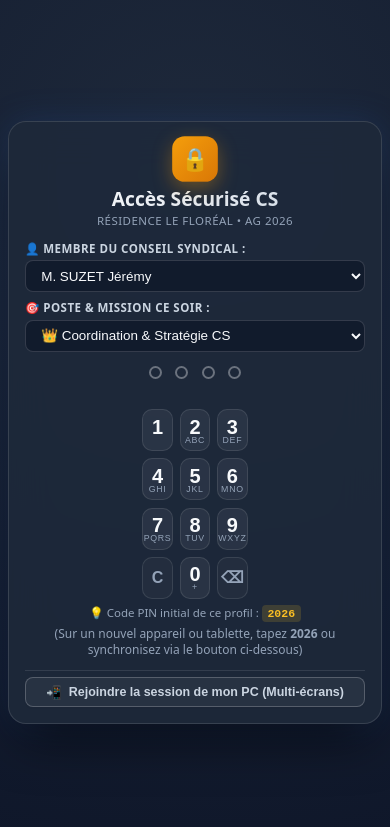
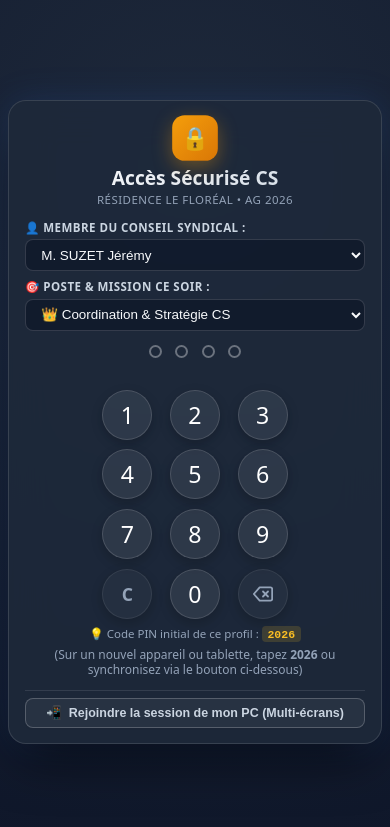
Before and after one commit to Masterjeremysu/L-assembl-e-g-n-ral-FLOR-AL-2026, a plain HTML site: page index.html in a window 390 px wide. Shown: the top 827 px of the page. Drawn offline with nearby package versions, Linux system fonts and the light colour scheme; no server answers.

Commit message:
style(auth): pave numerique epure style smartphone Samsung One UI (touches rondes, suppression sous-lettres, icone retour arriere SVG)

```diff
--- a/css/auth.css
+++ b/css/auth.css
@@ -157,65 +157,69 @@
   box-shadow: 0 0 12px rgba(239, 68, 68, 0.85);
 }
 
-/* Clavier Numérique (Keypad) */
+/* Clavier Numérique (Keypad style smartphone Samsung / One UI) */
 .auth-keypad {
   display: grid;
   grid-template-columns: repeat(3, 1fr);
-  gap: 0.45rem;
-  max-width: 250px;
-  margin: 0 auto 0.45rem;
+  gap: 0.6rem 1.1rem;
+  max-width: 230px;
+  margin: 0.1rem auto 0.5rem;
+  justify-items: center;
 }
 
 .auth-key {
-  height: 42px;
-  background: rgba(255, 255, 255, 0.06);
-  border: 1px solid rgba(255, 255, 255, 0.1);
-  border-radius: 10px;
-  color: #f8fafc;
-  font-size: 1.25rem;
-  font-weight: 700;
+  width: 50px;
+  height: 50px;
+  border-radius: 50%;
+  background: rgba(255, 255, 255, 0.08);
+  border: 1px solid rgba(255, 255, 255, 0.14);
+  color: #ffffff;
+  font-size: 1.45rem;
+  font-weight: 500;
+  font-family: system-ui, -apple-system, 'Segoe UI', Roboto, Helvetica, Arial, sans-serif;
   cursor: pointer;
   display: flex;
-  flex-direction: column;
   align-items: center;
   justify-content: center;
-  transition: all 0.15s ease;
+  transition: all 0.16s cubic-bezier(0.4, 0, 0.2, 1);
   user-select: none;
   -webkit-tap-highlight-color: transparent;
   touch-action: manipulation;
   padding: 0;
-}
-
-.auth-key .sub-letters {
-  font-size: 0.55rem;
-  color: #94a3b8;
-  font-weight: 500;
-  letter-spacing: 0.08em;
-  margin-top: -3px;
-  line-height: 1;
+  box-shadow: 0 4px 12px rgba(0, 0, 0, 0.2);
 }
 
 .auth-key:hover {
-  background: rgba(255, 255, 255, 0.14);
-  border-color: rgba(255, 255, 255, 0.25);
-  transform: translateY(-1px);
+  background: rgba(255, 255, 255, 0.18);
+  border-color: rgba(255, 255, 255, 0.3);
+  transform: scale(1.05);
 }
 
 .auth-key:active {
-  background: #3b82f6;
+  background: rgba(59, 130, 246, 0.45);
   border-color: #3b82f6;
-  transform: scale(0.95);
+  color: #93c5fd;
+  transform: scale(0.92);
+  box-shadow: 0 0 18px rgba(59, 130, 246, 0.6);
 }
 
 .auth-key.key-util {
-  font-size: 1rem;
-  background: rgba(255, 255, 255, 0.03);
+  font-size: 1.1rem;
+  font-weight: 600;
+  background: rgba(255, 255, 255, 0.04);
+  border-color: rgba(255, 255, 255, 0.08);
   color: #94a3b8;
 }
 
 .auth-key.key-util:hover {
   color: #f8fafc;
-  background: rgba(255, 255, 255, 0.1);
+  background: rgba(255, 255, 255, 0.14);
+  border-color: rgba(255, 255, 255, 0.22);
+}
+
+.auth-key.key-util svg {
+  display: block;
+  stroke: currentColor;
 }
 
 /* Message d'erreur avec vibration */
@@ -300,14 +304,14 @@
     height: 10px;
   }
   .auth-keypad {
-    max-width: 220px;
-    gap: 0.35rem;
+    max-width: 200px;
+    gap: 0.35rem 0.8rem;
     margin-bottom: 0.35rem;
   }
   .auth-key {
-    height: 36px;
-    font-size: 1.1rem;
-    border-radius: 8px;
+    width: 42px;
+    height: 42px;
+    font-size: 1.25rem;
   }
   .auth-hint {
     font-size: 0.66rem;
--- a/index.html
+++ b/index.html
@@ -121,20 +121,22 @@
       <!-- Message d'erreur -->
       <div id="authErrorMsg" class="auth-error-msg"></div>
 
-      <!-- Clavier Numérique (Keypad tactile & souris) -->
+      <!-- Clavier Numérique (Keypad tactile & souris style smartphone Samsung) -->
       <div class="auth-keypad">
-        <button type="button" class="auth-key" onclick="onKeypadPress('1')">1<span class="sub-letters">&nbsp;</span></button>
-        <button type="button" class="auth-key" onclick="onKeypadPress('2')">2<span class="sub-letters">ABC</span></button>
-        <button type="button" class="auth-key" onclick="onKeypadPress('3')">3<span class="sub-letters">DEF</span></button>
-        <button type="button" class="auth-key" onclick="onKeypadPress('4')">4<span class="sub-letters">GHI</span></button>
-        <button type="button" class="auth-key" onclick="onKeypadPress('5')">5<span class="sub-letters">JKL</span></button>
-        <button type="button" class="auth-key" onclick="onKeypadPress('6')">6<span class="sub-letters">MNO</span></button>
-        <button type="button" class="auth-key" onclick="onKeypadPress('7')">7<span class="sub-letters">PQRS</span></button>
-        <button type="button" class="auth-key" onclick="onKeypadPress('8')">8<span class="sub-letters">TUV</span></button>
-        <button type="button" class="auth-key" onclick="onKeypadPress('9')">9<span class="sub-letters">WXYZ</span></button>
+        <button type="button" class="auth-key" onclick="onKeypadPress('1')">1</button>
+        <button type="button" class="auth-key" onclick="onKeypadPress('2')">2</button>
+        <button type="button" class="auth-key" onclick="onKeypadPress('3')">3</button>
+        <button type="button" class="auth-key" onclick="onKeypadPress('4')">4</button>
+        <button type="button" class="auth-key" onclick="onKeypadPress('5')">5</button>
+        <button type="button" class="auth-key" onclick="onKeypadPress('6')">6</button>
+        <button type="button" class="auth-key" onclick="onKeypadPress('7')">7</button>
+        <button type="button" class="auth-key" onclick="onKeypadPress('8')">8</button>
+        <button type="button" class="auth-key" onclick="onKeypadPress('9')">9</button>
         <button type="button" class="auth-key key-util" onclick="onKeypadClear()" title="Effacer tout">C</button>
-        <button type="button" class="auth-key" onclick="onKeypadPress('0')">0<span class="sub-letters">+</span></button>
-        <button type="button" class="auth-key key-util" onclick="onKeypadDelete()" title="Effacer un chiffre">⌫</button>
+        <button type="button" class="auth-key" onclick="onKeypadPress('0')">0</button>
+        <button type="button" class="auth-key key-util" onclick="onKeypadDelete()" title="Effacer un chiffre">
+          <svg width="20" height="20" viewBox="0 0 24 24" fill="none" stroke="currentColor" stroke-width="2.2" stroke-linecap="round" stroke-linejoin="round"><path d="M21 4H8l-7 8 7 8h13a2 2 0 0 0 2-2V6a2 2 0 0 0-2-2z"></path><line x1="18" y1="9" x2="12" y2="15"></line><line x1="12" y1="9" x2="18" y2="15"></line></svg>
+        </button>
       </div>
 
       <p class="auth-hint" id="authPinHint">💡 Code PIN initial de ce profil : <code>2026</code> (modifiable une fois connecté)</p>
--- a/sw.js
+++ b/sw.js
@@ -3,7 +3,7 @@
  * Assure le chargement instantané, le mode plein écran et la résilience hors-ligne
  */
 
-const CACHE_NAME = 'floreal-ag-2026-v8';
+const CACHE_NAME = 'floreal-ag-2026-v9';
 const STATIC_ASSETS = [
   './',
   './index.html',
```
